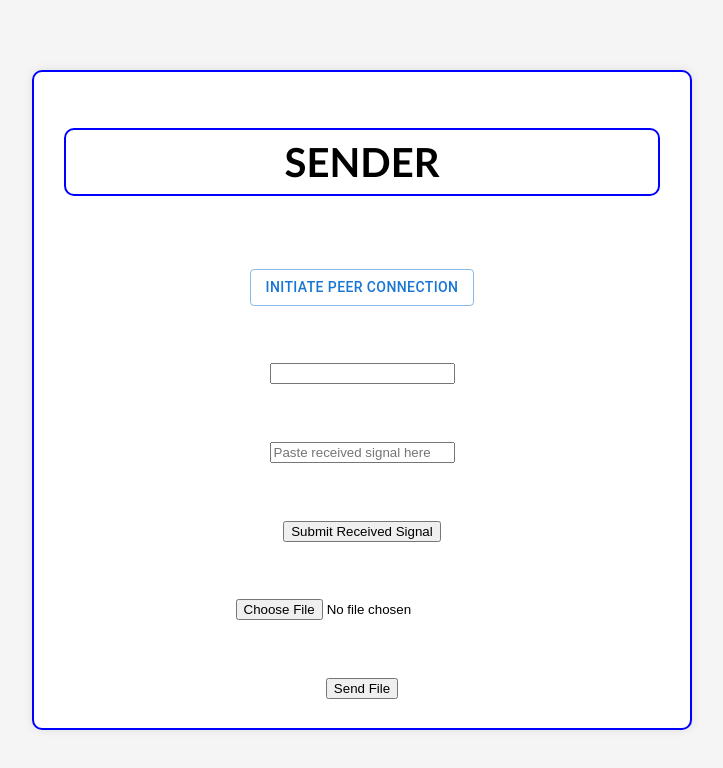
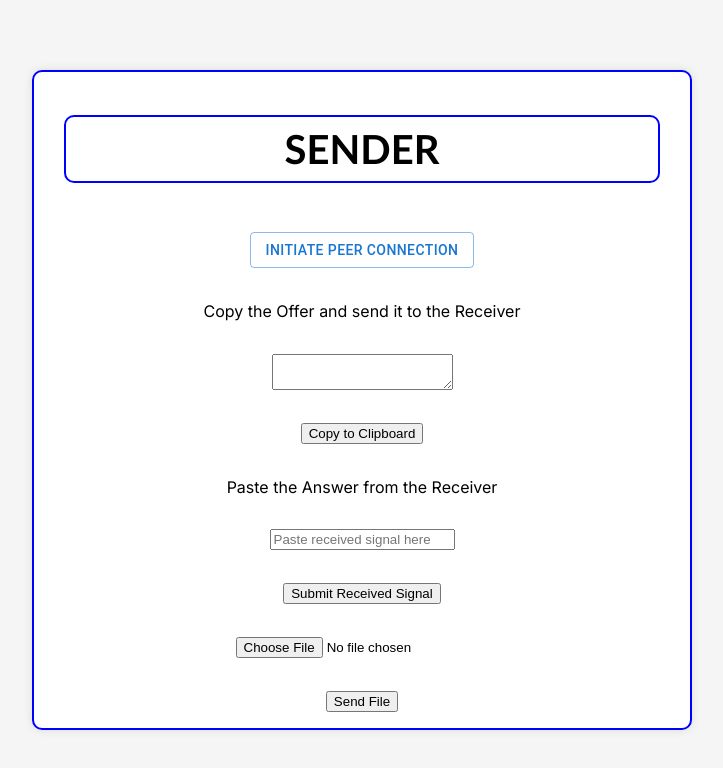
Before and after one commit to Praneeth003/file-transfer, a Next.js app: page /sender in a window 1280 px wide. Shown: the top 768 px of the page, without its empty margins (278-1001 px from the left). Built offline with nearby package versions, Linux system fonts and the light colour scheme.

Commit message:
implement copy to clipboard functionality at sender

```diff
--- a/src/app/sender/page.tsx
+++ b/src/app/sender/page.tsx
@@ -82,15 +82,29 @@ export default function Sender() {
         }
     };
 
+    const copyToClipboard = async () => {
+        try{
+            await navigator.clipboard.writeText(sendOffer);
+            console.log('Offer copied to clipboard');
+        } catch (error) {
+            console.error('Error copying offer to clipboard:', error);
+        }
+    };
+
     return (
         <Box id = 'inside-sender-div'>
             <h1>SENDER </h1>
             <Button onClick={initializePeer} variant= 'outlined'>Initiate Peer Connection</Button>
 
-            <input value = {sendOffer} />
+            <label htmlFor = "sendOffer">Copy the Offer and send it to the Receiver</label>
+            <textarea value={sendOffer} id="sendOffer"></textarea>
+            <button onClick={copyToClipboard}>Copy to Clipboard</button>
 
-            <input value={receivedSignal} onChange={(e) => setReceivedSignal(e.target.value)} type="text" placeholder="Paste received signal here" />
+
+            <label htmlFor="receivedSignal">Paste the Answer from the Receiver</label>
+            <input value={receivedSignal} onChange={(e) => setReceivedSignal(e.target.value)} type="text" placeholder="Paste received signal here" id = "receivedSiganl"/>
             <button onClick={handleReceivedSignal}>Submit Received Signal</button>
+
             <input type="file" onChange={handleFileChange} />
             <button onClick={sendFile}>Send File</button>
         </Box>
```
